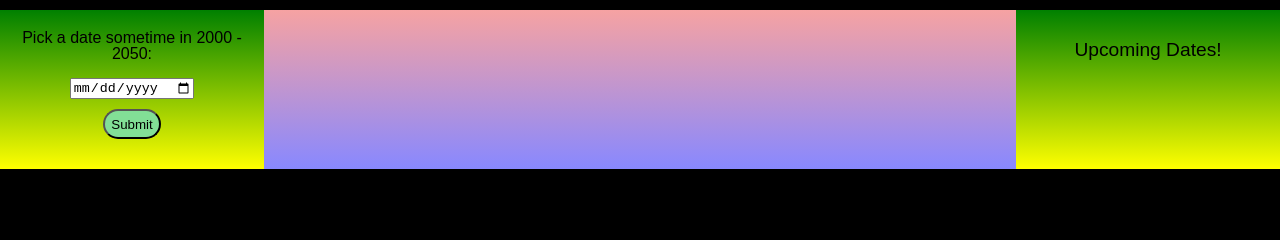
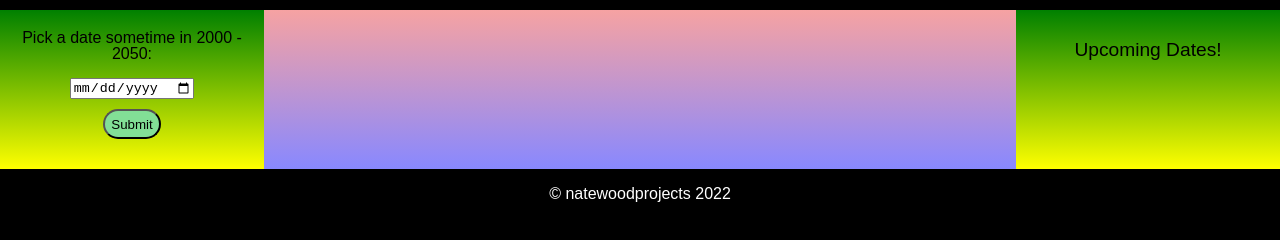
Before and after one commit to TakoKing8217/foundations-capstone-project, a website: page public/main.html in a window 1280 px wide. Shown: the part 90-330 px from the top of the page. Drawn offline with nearby package versions, Linux system fonts and the light colour scheme; no server answers.

Commit message:
footer addition

```diff
--- a/public/main.html
+++ b/public/main.html
@@ -35,7 +35,9 @@
         <div id="upcoming"></div>
       </div>
     </section>
-    <!-- footer nav span, responsive design   -->
+     <footer>
+      <p id="footer">© natewoodprojects 2022</p>
+    </footer>
   </body>
   <script src="https://unpkg.com/axios/dist/axios.min.js"></script>
   <script src="main.js"></script>
--- a/public/styles.css
+++ b/public/styles.css
@@ -128,3 +128,17 @@ form {
 #season-button {
   width: auto;
 }
+
+footer {
+  background-color: black;
+  height: 50px;
+  padding: 0px;
+  margin: 0px;
+  display: flex;
+  justify-content: space-around;
+  align-items: center;
+}
+
+#footer {
+  color: white;
+}
```
Also changed, not shown: public/resources.html (+3 -0 lines).
